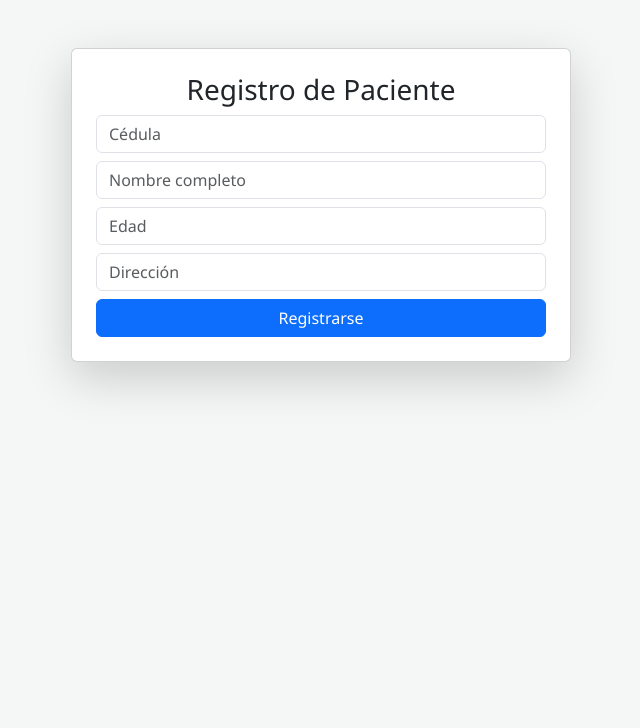
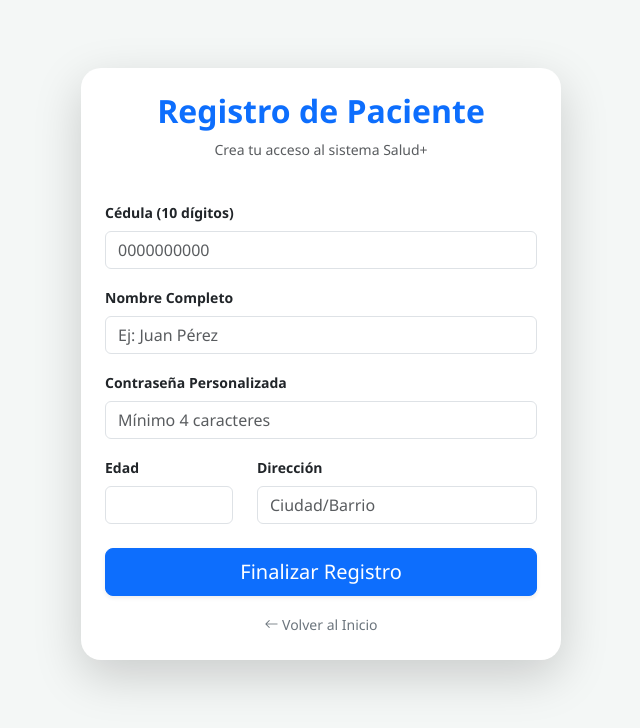
Before and after one commit to johnd1107/SistemaControlCitasSalud, a Flask app: page /registro_paciente in a window 1280 px wide. Shown: the part 56-784 px from the top of the page, without its empty margins (319-959 px from the left). Run offline with Flask 3, Linux system fonts and the light colour scheme.

Commit message:
semana16 proyecto saludplus

```diff
--- a/app.py
+++ b/app.py
@@ -3,86 +3,124 @@ from conexion.conexion import obtener_conexion, inicializar_db
 from datetime import date
 
 app = Flask(__name__)
-app.secret_key = 'salud_plus_final_2026'
+app.secret_key = 'salud_plus_2026_seguro'
 
+# Inicializa las tablas al arrancar
 inicializar_db()
+
 
 @app.route('/')
 def index():
-    if 'user_id' not in session: return redirect(url_for('login'))
+    if 'user_id' not in session:
+        return redirect(url_for('login'))
     return render_template('dashboard.html')
+
 
 @app.route('/login', methods=['GET', 'POST'])
 def login():
     if request.method == 'POST':
-        ced = request.form['cedula']
-        pw = request.form['password']
+        ced = request.form.get('cedula')
+        pw = request.form.get('password')
+
+        # Acceso Admin
         if ced == 'admin' and pw == '1234':
-            session.update({'user_id':0, 'nombre':'Administrador', 'rol':'admin'})
+            session.update({'user_id': 0, 'nombre': 'Administrador', 'rol': 'admin'})
             return redirect(url_for('index'))
+
         db = obtener_conexion()
         u = db.execute("SELECT * FROM usuarios WHERE cedula=? AND password=?", (ced, pw)).fetchone()
         db.close()
+
         if u:
-            session.update({'user_id':u['id_usuario'], 'nombre':u['nombre'], 'rol':u['rol']})
+            session.update({'user_id': u['id_usuario'], 'nombre': u['nombre'], 'rol': u['rol']})
             return redirect(url_for('index'))
-        flash("Datos incorrectos", "danger")
+
+        flash("Credenciales incorrectas", "danger")
     return render_template('login.html')
 
-# --- PERFIL PACIENTE: REGISTRO ---
+
 @app.route('/registro_paciente', methods=['GET', 'POST'])
 def registro_paciente():
+    if 'user_id' in session: return redirect(url_for('index'))
+
     if request.method == 'POST':
         ced = request.form.get('ced', '').strip()
         nom = request.form.get('nom', '').strip()
+        pw = request.form.get('pass', '').strip()
         edad = request.form.get('edad', '').strip()
         dir = request.form.get('dir', '').strip()
-        if not ced or not nom or not edad or not dir:
-            flash("Todos los campos son obligatorios", "warning")
+
+        if len(ced) != 10:
+            flash("La cédula debe tener exactamente 10 dígitos", "warning")
             return render_template('registro_paciente.html')
+
         db = obtener_conexion()
         try:
-            db.execute("INSERT INTO usuarios (cedula, nombre, password, rol, edad, domicilio) VALUES (?,?,?, 'paciente',?,?)",
-                       (ced, nom, ced, edad, dir))
+            db.execute(
+                "INSERT INTO usuarios (cedula, nombre, password, rol, edad, domicilio) VALUES (?,?,?, 'paciente',?,?)",
+                (ced, nom, pw, edad, dir))
             db.commit()
-            flash("Registro exitoso", "success")
+            flash("Registro exitoso. Inicia sesión con tu nueva clave.", "success")
             return redirect(url_for('login'))
-        except: flash("Error: Cédula duplicada", "danger")
-        finally: db.close()
+        except:
+            flash("Error: Esta cédula ya está registrada", "danger")
+        finally:
+            db.close()
     return render_template('registro_paciente.html')
 
-# --- PERFIL ADMIN: GESTIÓN MÉDICOS ---
+
 @app.route('/admin_usuarios', methods=['GET', 'POST'])
 def admin_usuarios():
     if session.get('rol') != 'admin': return redirect(url_for('index'))
+
     db = obtener_conexion()
     if request.method == 'POST':
-        db.execute("INSERT INTO usuarios (cedula, nombre, password, rol, especialidad) VALUES (?,?,?,'medico',?)",
-                   (request.form['ced'], request.form['nom'], request.form['ced'], request.form['esp']))
-        db.commit()
-        flash("Médico registrado", "success")
+        ced_m = request.form.get('ced_m')
+        nom_m = request.form.get('nom_m')
+        esp_m = request.form.get('esp_m')
+
+        if ced_m and nom_m and esp_m:
+            # La contraseña inicial del médico será su propia cédula
+            db.execute("INSERT INTO usuarios (cedula, nombre, password, rol, especialidad) VALUES (?,?,?,'medico',?)",
+                       (ced_m, nom_m, ced_m, esp_m))
+            db.commit()
+            flash(f"Médico {nom_m} registrado correctamente", "success")
+
     medicos = db.execute("SELECT * FROM usuarios WHERE rol='medico'").fetchall()
     pacientes = db.execute("SELECT * FROM usuarios WHERE rol='paciente'").fetchall()
     db.close()
     return render_template('admin_usuarios.html', medicos=medicos, pacientes=pacientes)
 
-# --- PERFIL PACIENTE: AGENDAR ---
+
 @app.route('/agendar', methods=['GET', 'POST'])
 def agendar():
     if session.get('rol') != 'paciente': return redirect(url_for('index'))
+
     db = obtener_conexion()
     if request.method == 'POST':
+        id_m = request.form.get('id_m')
+        esp = request.form.get('esp')
+        fec = request.form.get('fec')
+        hor = request.form.get('hor')
+
         db.execute("INSERT INTO citas (id_paciente, id_medico, especialidad, fecha, hora) VALUES (?,?,?,?,?)",
-                   (session['user_id'], request.form['id_m'], request.form['esp'], request.form['fec'], request.form['hor']))
-        db.commit(); db.close()
-        flash("Cita agendada", "success"); return redirect(url_for('index'))
+                   (session['user_id'], id_m, esp, fec, hor))
+        db.commit()
+        db.close()
+        flash("¡Cita agendada con éxito!", "success")
+        return redirect(url_for('index'))
+
+    # Obtenemos los médicos para que el paciente elija
     medicos = db.execute("SELECT id_usuario, nombre, especialidad FROM usuarios WHERE rol='medico'").fetchall()
     db.close()
     return render_template('agendar.html', medicos=medicos, hoy=date.today())
 
+
 @app.route('/logout')
 def logout():
-    session.clear(); return redirect(url_for('login'))
+    session.clear()
+    return redirect(url_for('login'))
+
 
 if __name__ == '__main__':
     app.run(debug=True)
--- a/templates/registro_paciente.html
+++ b/templates/registro_paciente.html
@@ -1,14 +1,43 @@
 {% extends 'base.html' %}
 {% block content %}
-<div class="container mt-5">
-    <div class="card shadow-lg p-4 mx-auto" style="max-width: 500px;">
-        <h3 class="text-center">Registro de Paciente</h3>
-        <form method="POST">
-            <input type="text" name="ced" placeholder="Cédula" class="form-control mb-2" required>
-            <input type="text" name="nom" placeholder="Nombre completo" class="form-control mb-2" required>
-            <input type="number" name="edad" placeholder="Edad" class="form-control mb-2" required>
-            <input type="text" name="dir" placeholder="Dirección" class="form-control mb-2" required>
-            <button class="btn btn-primary w-100">Registrarse</button>
+<div class="container d-flex justify-content-center align-items-center" style="min-height: 85vh;">
+    <div class="card shadow-lg border-0 p-4" style="width: 480px; border-radius: 20px;">
+        <div class="text-center mb-4">
+            <h2 class="fw-bold text-primary">Registro de Paciente</h2>
+            <p class="text-muted small">Crea tu acceso al sistema Salud+</p>
+        </div>
+
+        <form action="/registro_paciente" method="POST">
+            <div class="mb-3">
+                <label class="form-label small fw-bold">Cédula (10 dígitos)</label>
+                <input type="text" name="ced" class="form-control" placeholder="0000000000" maxlength="10" required>
+            </div>
+            <div class="mb-3">
+                <label class="form-label small fw-bold">Nombre Completo</label>
+                <input type="text" name="nom" class="form-control" placeholder="Ej: Juan Pérez" required>
+            </div>
+            <div class="mb-3">
+                <label class="form-label small fw-bold">Contraseña Personalizada</label>
+                <input type="password" name="pass" class="form-control" placeholder="Mínimo 4 caracteres" required>
+            </div>
+            <div class="row mb-4">
+                <div class="col-4">
+                    <label class="form-label small fw-bold">Edad</label>
+                    <input type="number" name="edad" class="form-control" required>
+                </div>
+                <div class="col-8">
+                    <label class="form-label small fw-bold">Dirección</label>
+                    <input type="text" name="dir" class="form-control" placeholder="Ciudad/Barrio" required>
+                </div>
+            </div>
+
+            <button type="submit" class="btn btn-primary btn-lg w-100 shadow-sm mb-3">Finalizar Registro</button>
+
+            <div class="text-center">
+                <a href="{{ url_for('login') }}" class="text-decoration-none text-secondary small">
+                    <i class="bi bi-arrow-left"></i> Volver al Inicio
+                </a>
+            </div>
         </form>
     </div>
 </div>
```
Also changed, not shown: templates/admin_usuarios.html (+28 -29 lines), templates/agendar.html (+38 -22 lines).
